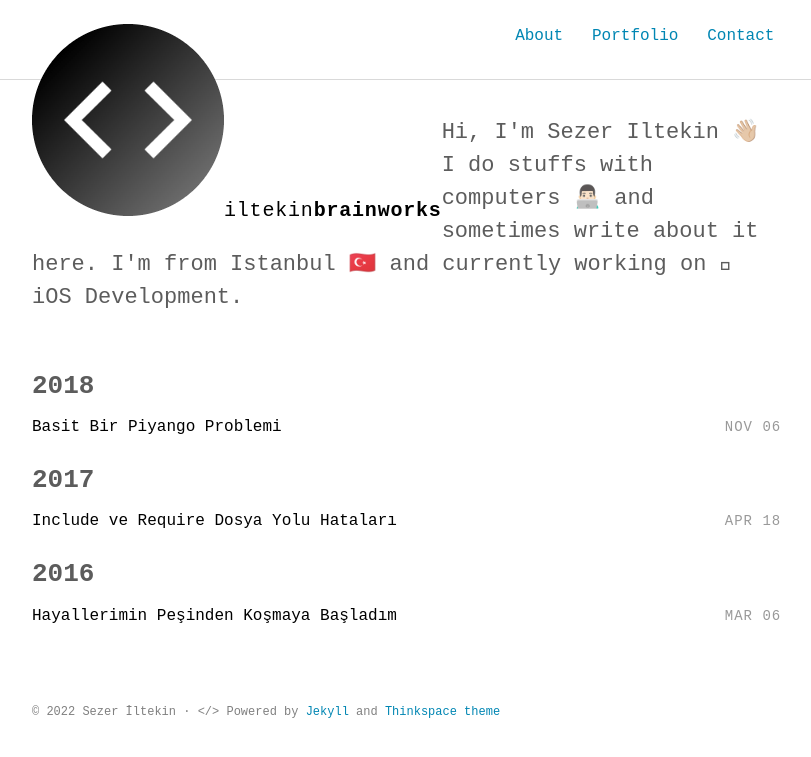
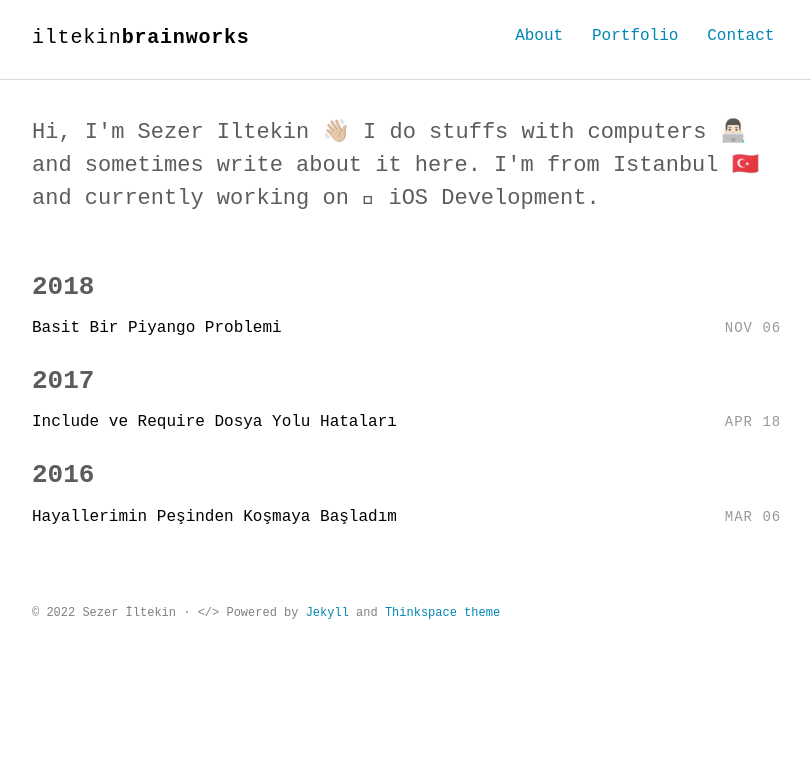
Before and after one commit to iltekin/iltekin.github.io, a Jekyll site: the page built from index.html, in a window 1280 px wide. Shown: the top 757 px of the page, without its empty margins (232-1043 px from the left). Built offline with Jekyll 4.4.1, drawn with Linux system fonts in a browser that asks for light colours; some web fonts are replaced.

```diff
--- a/_includes/nav.html
+++ b/_includes/nav.html
@@ -1,7 +1,7 @@
 
 <nav class="nav">
   <div class="container">
-    <h1 class="logo"><a href="{{ '/' | prepend: site.baseurl | prepend: site.url }}"><img src="{{ '/assets/images/favicon.png' | prepend: site.baseurl | prepend: site.url }}">{{ site.title_left }}<span>{{ site.title_right }}</span></a></h1>
+    <h1 class="logo"><a href="{{ '/' | prepend: site.baseurl | prepend: site.url }}">{{ site.title_left }}<span>{{ site.title_right }}</span></a></h1>
     <ul class="navbar">
       <li><a href="{{ '/about' | prepend: site.baseurl | prepend: site.url }}">About</a></li>
       <li><a href="{{ '/portfolio' | prepend: site.baseurl | prepend: site.url }}">Portfolio</a></li>
```
